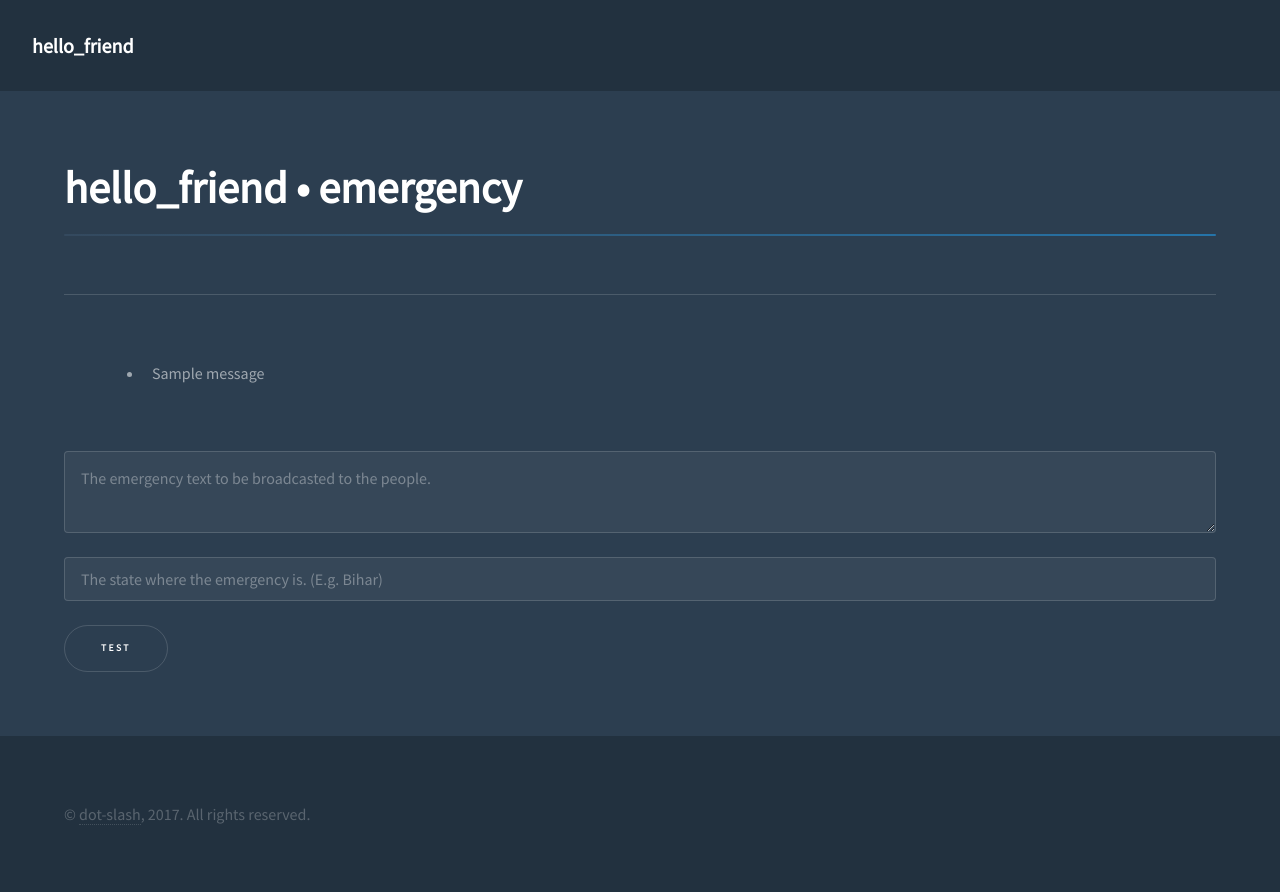
After one commit to d0t-slash/hello_friend, a Flask app: template templates/emergency.html in a window 1280 px wide. The commit adds this page. Run offline with Flask 2, Linux system fonts and the light colour scheme; the template is opened without the code that fills it, so the values that code supplies are empty, except form fields; one stand-in notice (Sample message) is shown; form fields are guessed from the names that the template uses; some libraries are stand-ins or nearby versions.

Commit message:
Emergency.html

```diff
--- a/calls.py
+++ b/calls.py
@@ -7,6 +7,6 @@ auth_token  = "ca96731e12b0442bcf5b1c8f7dedc58d"
 client = TwilioRestClient(account_sid, auth_token)
 
 call = client.calls.create(url="http://hello-frrriend.herokuapp.com/voice/yklclip",
-    to="+918095138333",
+    to="+919663595184",
     from_="+13609001701")
 print(call.sid)
--- a/server.py
+++ b/server.py
@@ -435,6 +435,8 @@ def process_query(query):
         return msg
     dict_response = json.loads(response.text)
 
+    print(dict_response);
+
     intent = None
     confidence = None
     entities = None
--- /dev/null
+++ b/templates/emergency.html
@@ -0,0 +1,77 @@
+<!DOCTYPE HTML>
+<!--
+	Hyperspace by HTML5 UP
+	html5up.net | @n33co
+	Free for personal and commercial use under the CCA 3.0 license (html5up.net/license)
+-->
+<html>
+	<head>
+		<title>hello_friend</title>
+		<meta charset="utf-8" />
+		<meta name="viewport" content="width=device-width, initial-scale=1" />
+		<link rel="stylesheet" href="{{ url_for('static', filename='css/main.css') }}" />
+	</head>
+	<body>
+
+		<!-- Header -->
+			<header id="header">
+				<a href="#" class="title">hello_friend</a>
+			</header>
+
+			<div id="wrapper">
+
+				<section id="main" class="wrapper">
+					<div class="inner">
+						<a href="/"><h1 class="major">hello_friend • emergency</h1></a>
+
+						<hr/>
+
+						{% with messages = get_flashed_messages() %}
+							{% if messages %}
+								<section id="main" class="wrapper">
+									<div class="inner">
+										<ul class=flashes>
+											{% for message in messages %}
+												<li>{{ message }}</li>
+											{% endfor %}
+										</ul>
+									</div>
+								</section>
+							{% endif %}
+						{% endwith %}
+
+						<section>
+							<div class="inner">
+								<form action="" method="post" name="/emergency/">
+									{{ form.hidden_tag() }}
+									<div class="row uniform">
+										<div class="12u$ 12u$(xsmall)">
+											{{ form.message_field(placeholder='The emergency text to be broadcasted to the people.') }}
+										</div>
+										<div class="12u$ 12u$(xsmall)">
+											{{ form.location_field(placeholder='The state where the emergency is. (E.g. Bihar)') }}
+										</div>
+										<div class="2u$ 12u$(xsmall)">
+											<input type="submit" value="Test">
+										</div>
+									</div>
+								</form>
+							</div>
+						</section>
+
+					</div>
+				</section>
+
+			</div>
+
+		<!-- Footer -->
+			<footer id="footer" class="wrapper alt">
+				<div class="inner">
+					<ul class="menu">
+						<li>&copy; <a href="https://github.com/d0t-slash/">dot-slash</a>, 2017. All rights reserved.</li>
+					</ul>
+				</div>
+			</footer>
+
+	</body>
+</html>
```
Also changed, not shown: templates/index.html (+10 -0 lines).
